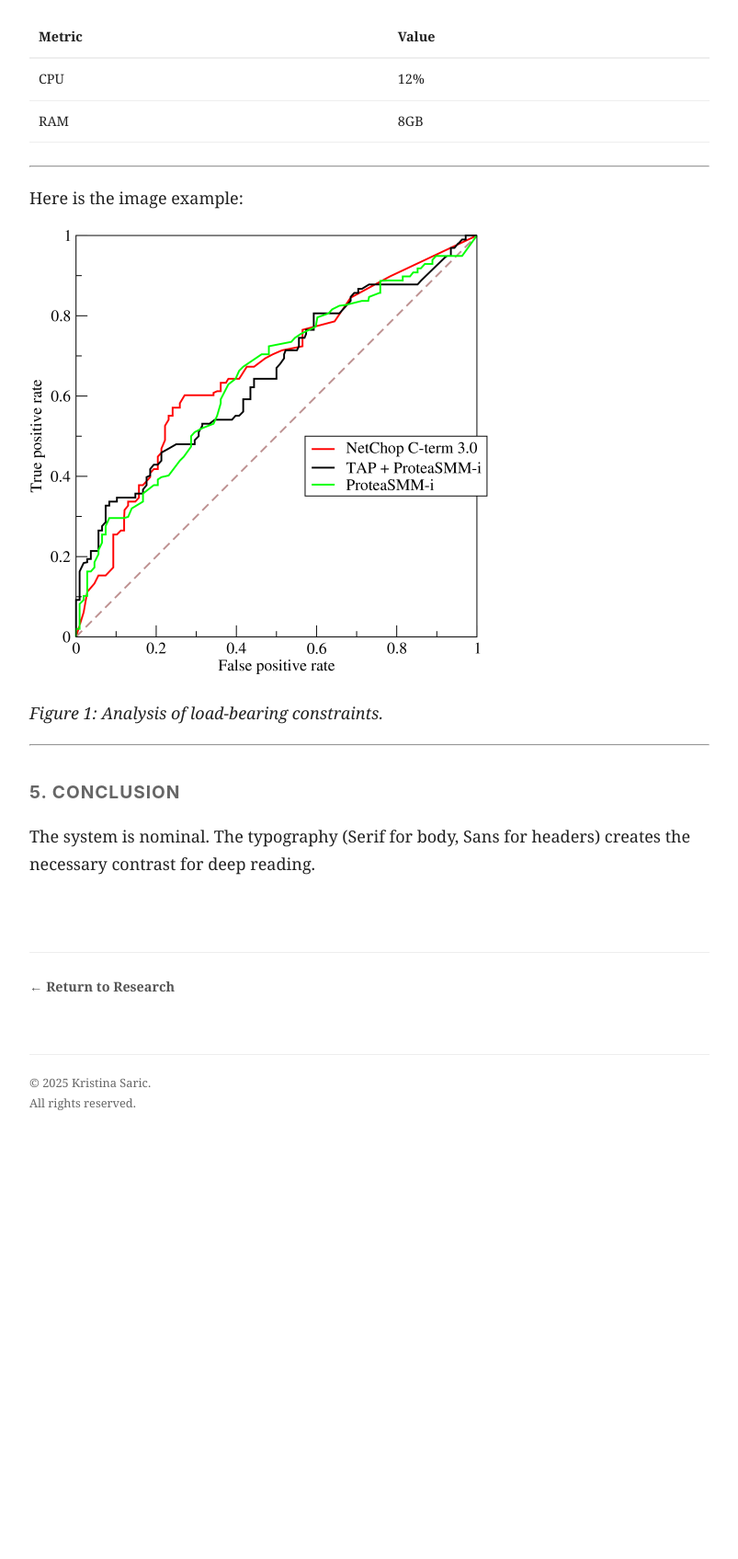
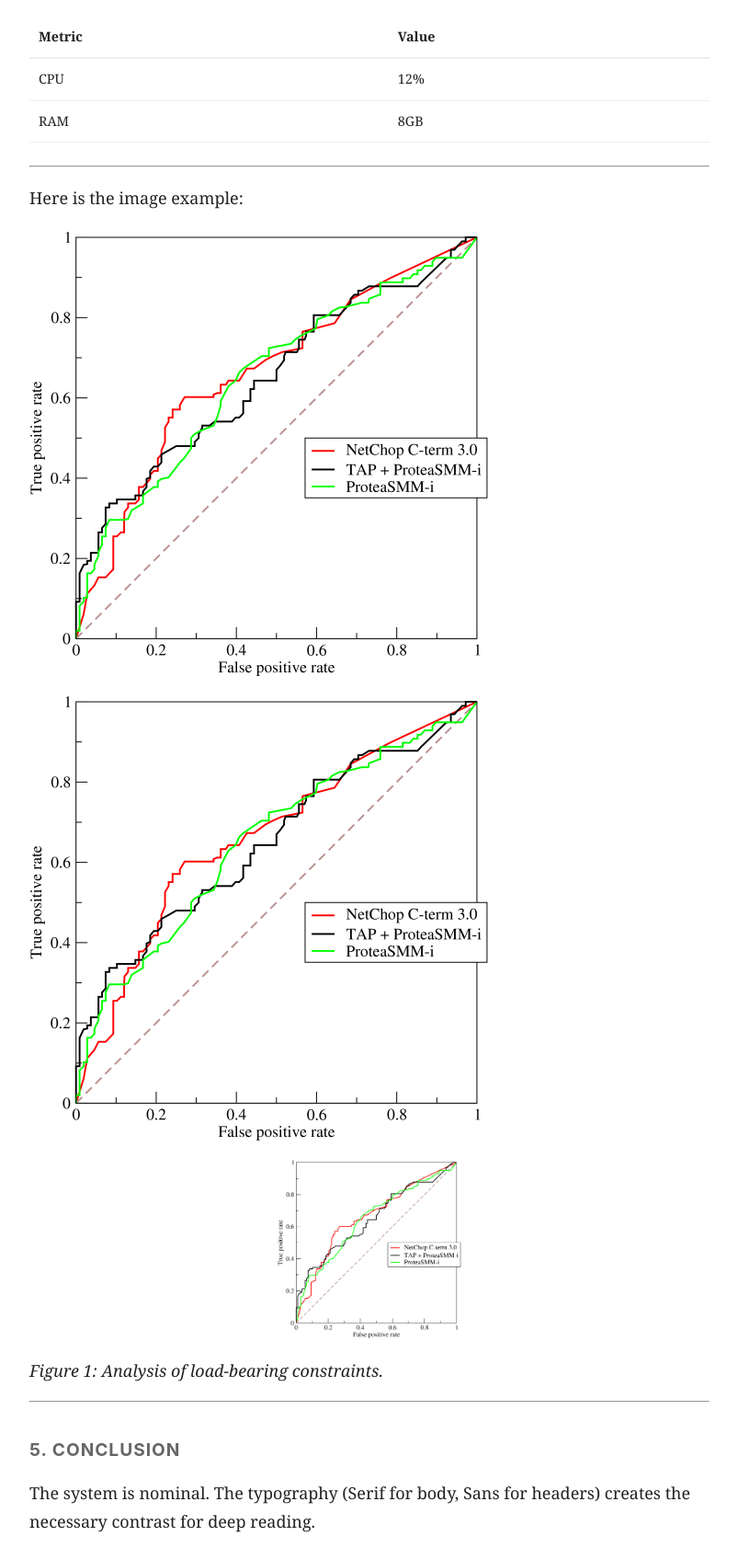
Before and after one commit to KSVQ/wikki-sci, a Flask app: page /research/research-comments in a window 1280 px wide. Shown: the part 3442-5137 px from the top of the page at 92% size, without its empty margins (378-1181 px from the left). Before the commit the page ends 4649 px from the top, so only its background shows below. Run offline with Flask 3, Linux system fonts and the light colour scheme.

Commit message:
Markdown Image Classes

```diff
--- a/app.py
+++ b/app.py
@@ -116,7 +116,7 @@ def get_posts_in_category(category_slug):
 
             posts.append({
                 'title': title,
-                'summary': summary, # NEW FIELD
+                'summary': summary,
                 'slug': slug,
                 'category_slug': category_slug
             })
@@ -153,6 +153,7 @@ def post(category, slug):
         'fenced_code',
         'codehilite',
         'tables',
+        'attr_list',
         TocExtension(baselevel=2)
     ])
     html_content = md.convert(text)
--- a/content/research/research-comments.md
+++ b/content/research/research-comments.md
@@ -112,6 +112,13 @@ Here is the image example:
 
 ![System Architecture Diagram](/static/images/Roccurves.png)
 
+<!-- Medium Sized -->
+![Chart](/static/images/Roccurves.png){: .medium }
+
+<!-- Small & Centered -->
+![Logo](/static/images/Roccurves.png){: .small .center }
+
+
 *Figure 1: Analysis of load-bearing constraints.*
 
 ---
--- a/static/css/markdown.css
+++ b/static/css/markdown.css
@@ -46,3 +46,30 @@ article td {
     border-bottom: 1px solid var(--border-color);
     padding: 10px;
 }
+
+/* IMAGE SIZING UTILITIES */
+
+/* Default: Always fit container */
+article img {
+    max-width: 100%;
+    height: auto;
+    display: block;
+    margin: 20px 0;
+}
+
+/* Class: .small (Good for icons or logos) */
+article img.small {
+    width: 200px;
+    max-width: 50%; /* Prevent overflow on tiny screens */
+}
+
+/* Class: .medium (Good for diagrams) */
+article img.medium {
+    width: 500px;
+    max-width: 100%;
+}
+
+/* Class: .center (Centers the image) */
+article img.center {
+    margin: 20px auto;
+}
```
